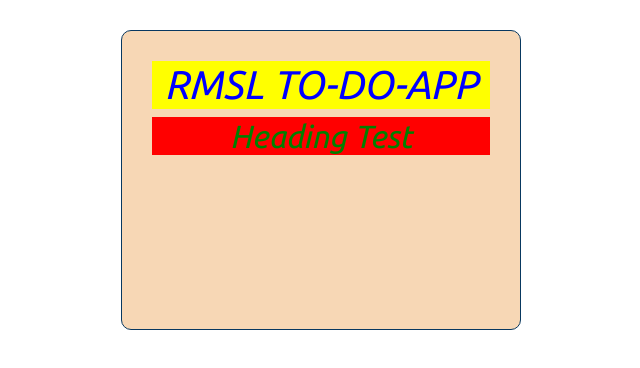
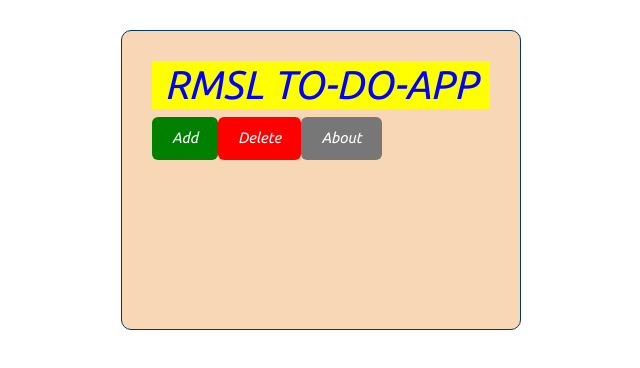
Before and after one commit to regiem14/React-Exercise2, a React (Create React App) app in the folder creatapp1/: page / in a window 1280 px wide. Shown: the top 368 px of the page, without its empty margins (319-959 px from the left). Built offline with nearby package versions, Linux system fonts and the light colour scheme.

Commit message:
add button.js & defaultProps for buttons

```diff
--- a/creatapp1/src/App.js
+++ b/creatapp1/src/App.js
@@ -1,6 +1,6 @@
 import Header from './components/Header.js';
 // import './App.css';
-
+import Button from './components/Button.js';
 function App() {
   // const name =  "regie";
 
@@ -22,6 +22,10 @@ function App() {
 
     <div className="container">
       <Header title={'Heading Test'}/>
+      <Button text='Add' color='green' />
+      <Button text='Delete' color='red' />
+      <Button text='About' />
+
     </div>
   );
 }
--- /dev/null
+++ b/creatapp1/src/components/Button.js
@@ -0,0 +1,17 @@
+import React from 'react'
+import PropTypes from 'prop-types'
+
+const Button = ({color, text}) => {
+  return    <button style={{backgroundColor: color}} className='btn'>{text}</button>
+}
+
+Button.defaultProps = {
+    color: '#777'
+}
+
+Button.propTypes = {
+    text: PropTypes.string,
+    color: PropTypes.string
+}
+
+export default Button
--- a/creatapp1/src/components/Header.js
+++ b/creatapp1/src/components/Header.js
@@ -6,9 +6,6 @@ const Header = ({title}) => {
         <header>
 
             <h1 style={{textAlign:'center', backgroundColor:'yellow', color:'blue'}}>RMSL TO-DO-APP</h1>
-            <h2 style={h2Styles}>
-                {title}
-            </h2>
 
         </header>
     )
@@ -17,6 +14,7 @@ const Header = ({title}) => {
 Header.defaultProps = {
     title:"React to do list app"
 }
+
 
 Header.propTypes = {
     title: PropTypes.string
@@ -27,4 +25,6 @@ const h2Styles = {
     backgroundColor: 'red',
     color: 'green'
 }
+
+
 export default Header
```
